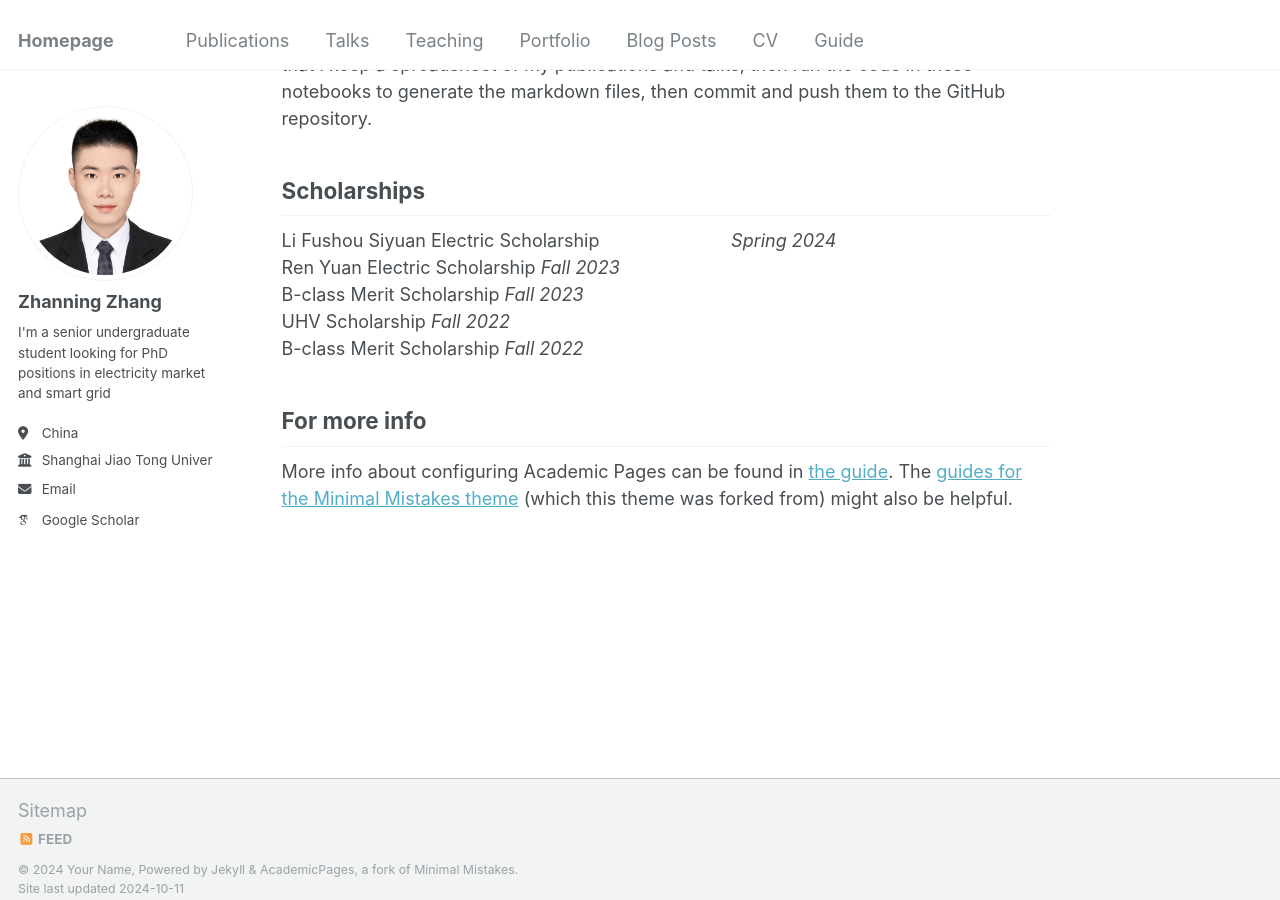
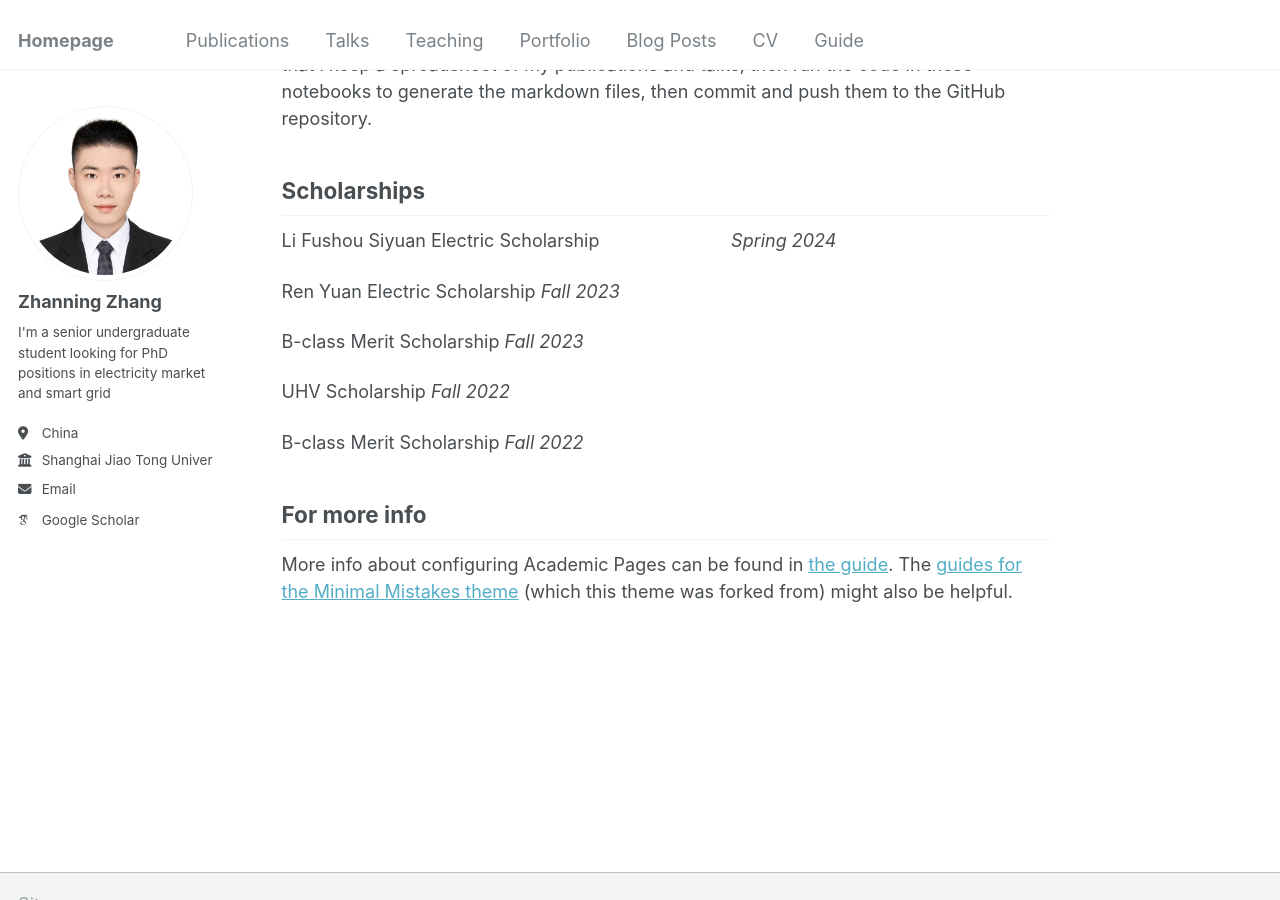
Before and after one commit to znzhang02/ZN.Zhang, a Jekyll site: the page built from _pages/about.md, in a window 1280 px wide and 900 px high, scrolled down 2035 px. Built offline with Jekyll 4.4.1, drawn with Linux system fonts in a browser that asks for light colours; some web fonts are replaced.

```diff
--- a/_pages/about.md
+++ b/_pages/about.md
@@ -41,11 +41,15 @@ Scholarships
 ------
 Li Fushou Siyuan Electric Scholarship
 &nbsp;&nbsp;&nbsp;&nbsp;&nbsp;&nbsp;&nbsp;&nbsp;&nbsp;&nbsp;&nbsp;&nbsp;&nbsp;&nbsp;&nbsp;&nbsp;&nbsp;&nbsp;&nbsp;&nbsp;&nbsp;&nbsp;&nbsp;&nbsp;
-_Spring 2024_ <br>
-Ren Yuan Electric Scholarship _Fall 2023_ <br>
-B-class Merit Scholarship _Fall 2023_ <br>
-UHV Scholarship _Fall 2022_ <br>
-B-class Merit Scholarship _Fall 2022_ <br>
+_Spring 2024_
+
+Ren Yuan Electric Scholarship _Fall 2023_
+
+B-class Merit Scholarship _Fall 2023_
+
+UHV Scholarship _Fall 2022_
+
+B-class Merit Scholarship _Fall 2022_
 
 For more info
 ------
```
